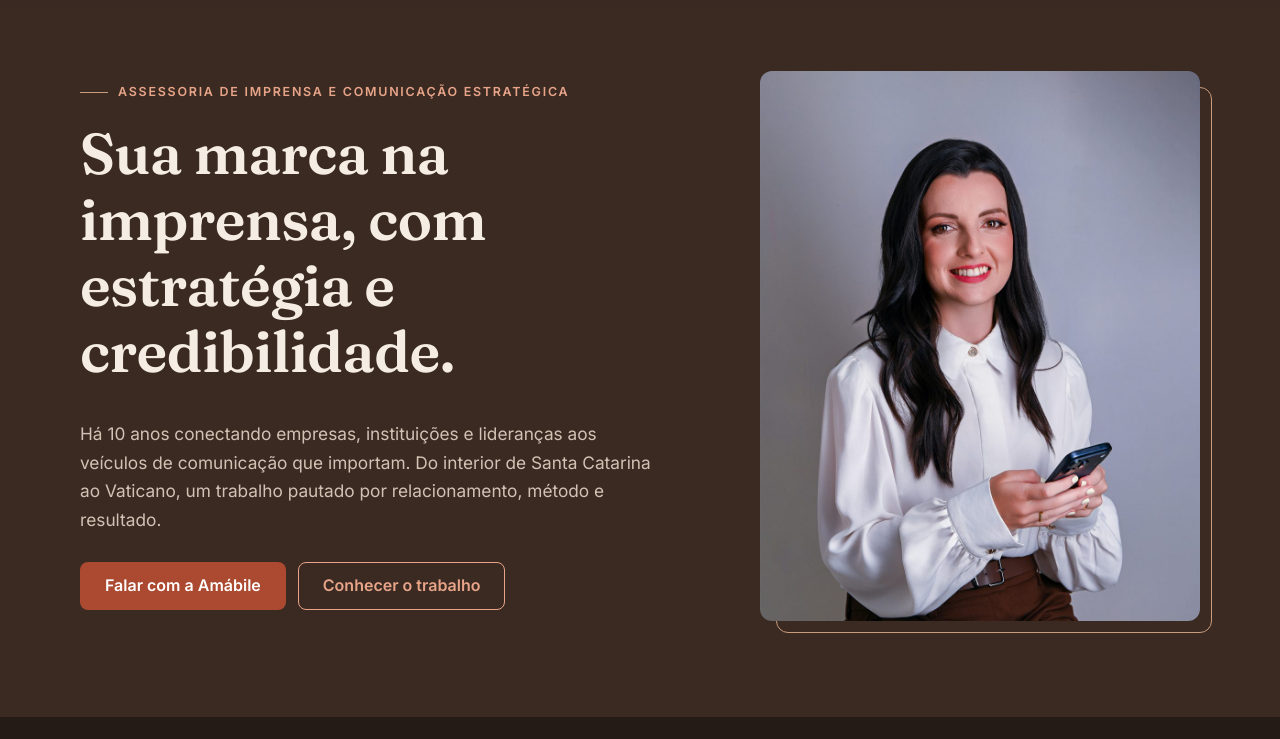
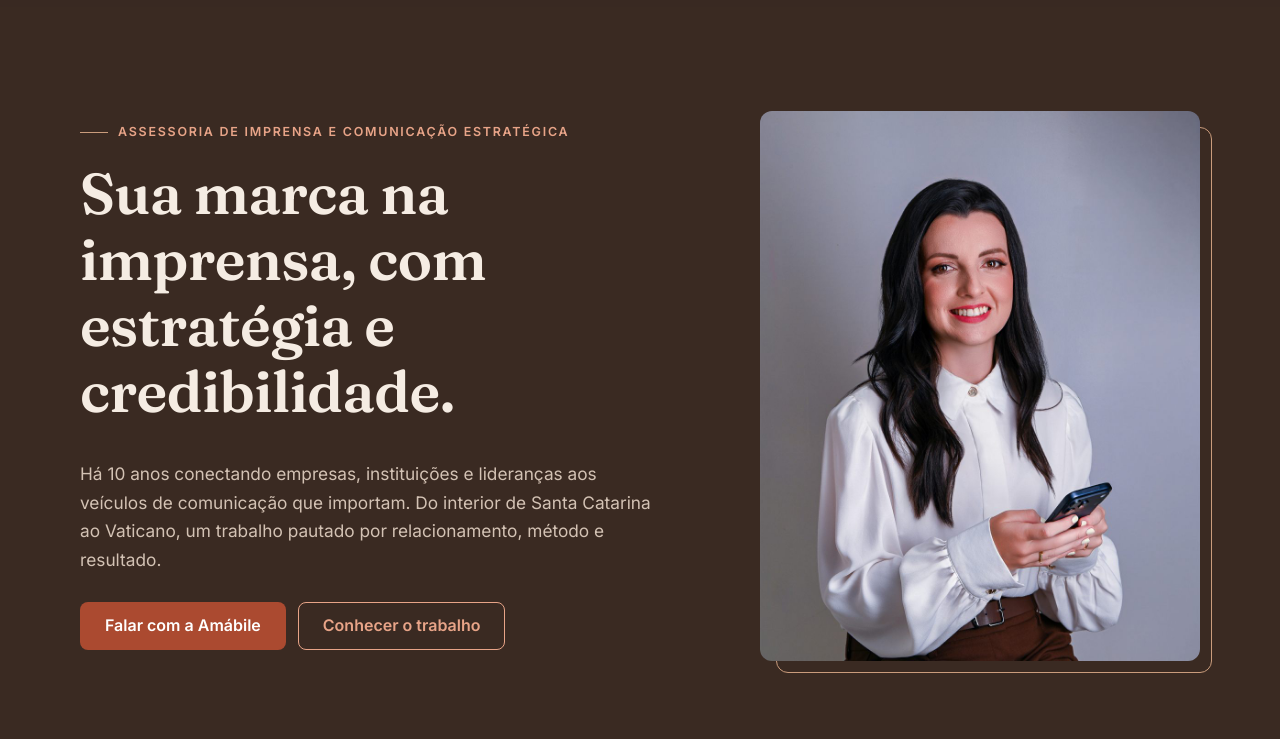
Before and after one commit to brunaribeirosocialmedia-glitch/amabile-correa, a plain HTML site: page index.html in a window 1280 px wide. Shown: the part 61-800 px from the top of the page. Drawn offline with Linux system fonts and the light colour scheme.

Commit message:
Mais respiro entre a logo do topo e o título
Co-Authored-By: Claude Opus 5.5 <noreply@anthropic.com>

```diff
--- a/styles.css
+++ b/styles.css
@@ -152,7 +152,7 @@ p { margin: 0 0 1em; }
 .img-slot span::before { content: "Imagem"; display: block; font-size: .7rem; letter-spacing: .14em; text-transform: uppercase; color: var(--acento); margin-bottom: 6px; }
 
 /* ---------- Hero ---------- */
-.hero { padding: calc(var(--nav-h) + 36px) 0 56px; }
+.hero { padding: calc(var(--nav-h) + 72px) 0 56px; }
 .hero__grid { display: grid; gap: 40px; }
 .eyebrow {
   color: var(--acento); font-size: .78rem; font-weight: 600;
@@ -169,7 +169,7 @@ p { margin: 0 0 1em; }
 }
 
 @media (min-width: 860px) {
-  .hero { padding: calc(var(--nav-h) + 64px) 0 96px; }
+  .hero { padding: calc(var(--nav-h) + 104px) 0 96px; }
   .hero__grid { grid-template-columns: 1.15fr .85fr; align-items: center; gap: 64px; }
   .hero__media { max-width: 440px; justify-self: end; }
 }
```
